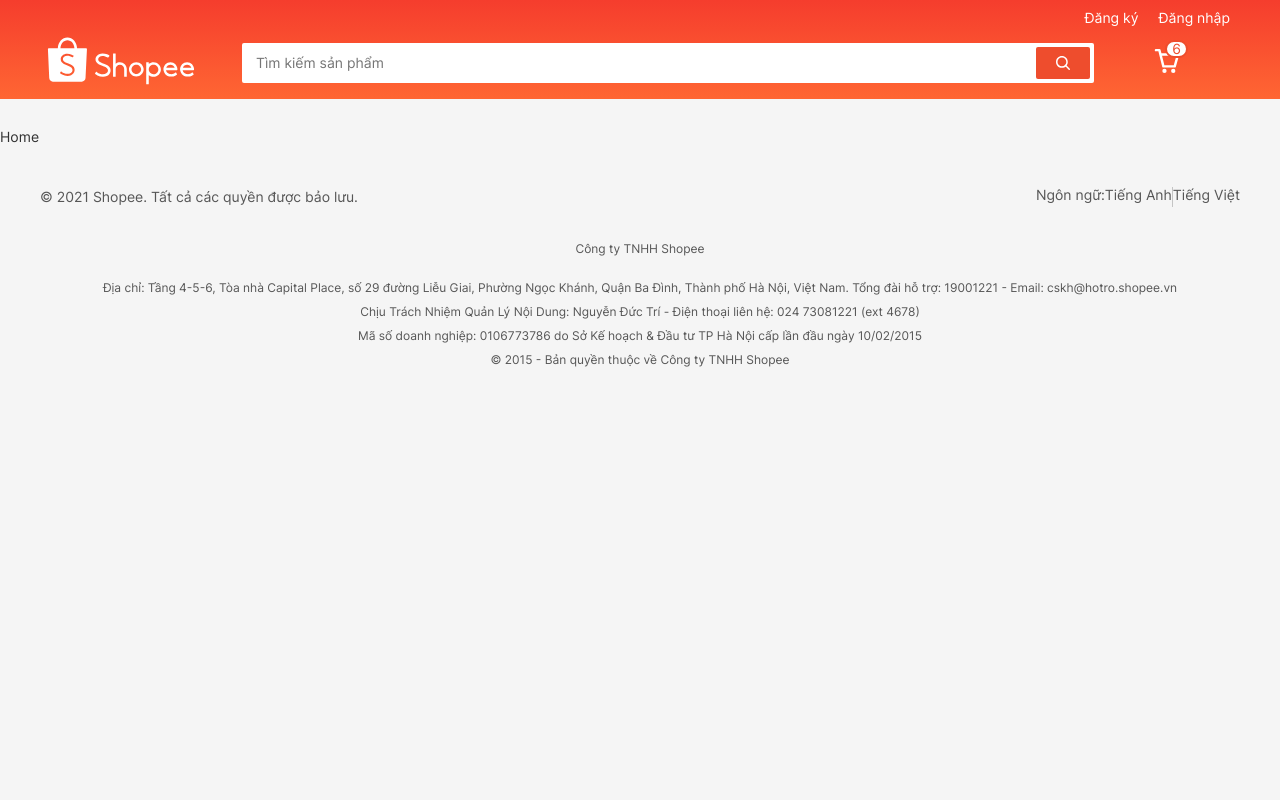
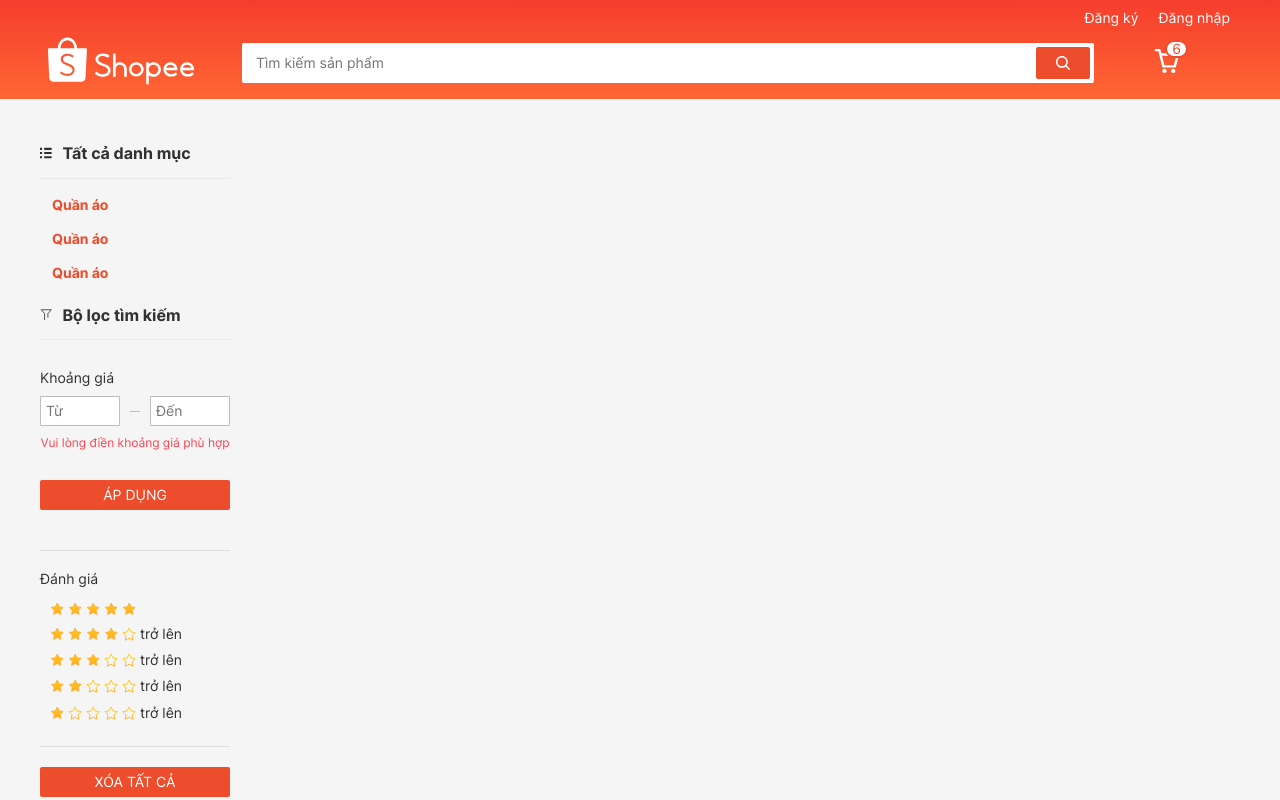
Before and after one commit to nnson58th2/master-react, a React (Create React App) app in the folder shopee/: page / in a window 1280 px wide. Shown: the top 800 px of the page. Built offline with nearby package versions, Linux system fonts and the light colour scheme; no server answers; what src would draw is missing.

Commit message:
Code UI FilterPanel

```diff
--- /dev/null
+++ b/shopee/src/components/BaseInputNumber/BaseInputNumber.jsx
@@ -0,0 +1,19 @@
+import React from 'react'
+import PropTypes from 'prop-types'
+
+export default function BaseInputNumber({ onChange, value, ...props }) {
+  const handleChange = event => {
+    const value = event.target.value
+
+    if ((/^\d+$/.test(value) || value === '') && onChange) {
+      onChange(value)
+    }
+  }
+
+  return <input type="text" onChange={handleChange} value={value} {...props} />
+}
+
+BaseInputNumber.propTypes = {
+  onChange: PropTypes.func,
+  value: PropTypes.string
+}
--- /dev/null
+++ b/shopee/src/components/FilterPanel/FilterPanel.jsx
@@ -0,0 +1,74 @@
+import React from 'react'
+import { NavLink } from 'react-router-dom'
+
+import { path } from 'src/constants/path'
+
+import RatingStars from '../RatingStars/RatingStars'
+import * as S from './filterPanel.style'
+
+export default function FilterPanel() {
+  return (
+    <div>
+      <S.CategoryTitleLink to={path.home}>
+        <svg viewBox="0 0 12 10" className="shopee-svg-icon shopee-category-list__header-icon icon-all-cate">
+          <g fillRule="evenodd" stroke="none" strokeWidth={1}>
+            <g transform="translate(-373 -208)">
+              <g transform="translate(155 191)">
+                <g transform="translate(218 17)">
+                  <path d="m0 2h2v-2h-2zm4 0h7.1519633v-2h-7.1519633z" />
+                  <path d="m0 6h2v-2h-2zm4 0h7.1519633v-2h-7.1519633z" />
+                  <path d="m0 10h2v-2h-2zm4 0h7.1519633v-2h-7.1519633z" />
+                </g>
+              </g>
+            </g>
+          </g>
+        </svg>
+        Tất cả danh mục
+      </S.CategoryTitleLink>
+      <S.CategoryList>
+        <S.CategoryItem>
+          <NavLink to="">Quần áo</NavLink>
+        </S.CategoryItem>
+        <S.CategoryItem>
+          <NavLink to="">Quần áo</NavLink>
+        </S.CategoryItem>
+        <S.CategoryItem>
+          <NavLink to="">Quần áo</NavLink>
+        </S.CategoryItem>
+      </S.CategoryList>
+
+      <S.CategoryTitle>
+        <svg enableBackground="new 0 0 15 15" viewBox="0 0 15 15" x={0} y={0} className="shopee-svg-icon ">
+          <g>
+            <polyline
+              fill="none"
+              points="5.5 13.2 5.5 5.8 1.5 1.2 13.5 1.2 9.5 5.8 9.5 10.2"
+              strokeLinecap="round"
+              strokeLinejoin="round"
+              strokeMiterlimit={10}
+            />
+          </g>
+        </svg>
+        Bộ lọc tìm kiếm
+      </S.CategoryTitle>
+      <S.FilterGroup>
+        <S.FilterGroupHeader>Khoảng giá</S.FilterGroupHeader>
+        <S.PriceRange>
+          <S.PriceRangeGroup>
+            <S.PriceRangeInput placeholder="Từ" />
+            <S.PriceRangeLine />
+            <S.PriceRangeInput placeholder="Đến" />
+          </S.PriceRangeGroup>
+          <S.PriceErrorMessage>Vui lòng điền khoảng giá phù hợp</S.PriceErrorMessage>
+          <S.PriceRangeButton>Áp dụng</S.PriceRangeButton>
+        </S.PriceRange>
+      </S.FilterGroup>
+
+      <S.FilterGroup>
+        <S.FilterGroupHeader>Đánh giá</S.FilterGroupHeader>
+        <RatingStars />
+      </S.FilterGroup>
+      <S.RemoveFilterButton>Xóa tất cả</S.RemoveFilterButton>
+    </div>
+  )
+}
--- /dev/null
+++ b/shopee/src/components/FilterPanel/filterPanel.style.js
@@ -0,0 +1,109 @@
+import { Link } from 'react-router-dom'
+import styled from 'styled-components'
+
+import { Button } from 'src/assets/styles/utils'
+import BaseInputNumber from '../BaseInputNumber/BaseInputNumber'
+
+export const CategoryTitleLink = styled(Link)`
+  display: flex;
+  align-items: center;
+
+  font-size: 1.6rem;
+  font-weight: 700;
+
+  padding: 1.5rem 0;
+  margin-bottom: 1rem;
+  border-bottom: 1px solid rgba(0, 0, 0, 0.05);
+  color: rgba(0, 0, 0, 0.8);
+
+  svg {
+    width: 1.25rem;
+    margin-right: 1rem;
+    stroke: currentColor;
+  }
+`
+
+export const CategoryList = styled.ul``
+
+export const CategoryItem = styled.li`
+  display: flex;
+  align-items: center;
+  padding: 8px 12px 10px;
+
+  a {
+    color: rgba(0, 0, 0, 0.8);
+
+    &.active {
+      font-weight: 700;
+      color: #ee4d2d;
+    }
+  }
+`
+
+export const CategoryTitle = styled.div`
+  display: flex;
+  align-items: center;
+
+  font-weight: 700;
+  font-size: 1.6rem;
+
+  padding: 1.5rem 0;
+  margin-bottom: 1rem;
+  border-bottom: 1px solid rgba(0, 0, 0, 0.05);
+  color: rgba(0, 0, 0, 0.8);
+
+  svg {
+    width: 1.25rem;
+    margin-right: 1rem;
+    stroke: currentColor;
+  }
+`
+
+export const FilterGroup = styled.div`
+  padding: 20px 0;
+  border-bottom: 1px solid rgba(0, 0, 0, 0.09);
+`
+
+export const FilterGroupHeader = styled.div`
+  margin-bottom: 1rem;
+`
+
+export const PriceRange = styled.div`
+  margin: 1rem auto 2rem;
+`
+
+export const PriceRangeGroup = styled.div`
+  display: flex;
+  align-items: center;
+`
+
+export const PriceRangeInput = styled(BaseInputNumber)`
+  width: 8rem;
+  height: 3rem;
+
+  padding: 1px 5px 2px;
+  border-radius: 1px;
+  border: 1px solid rgba(0, 0, 0, 0.26);
+`
+
+export const PriceRangeLine = styled.div`
+  flex: 1;
+  height: 1px;
+  background: #bdbdbd;
+  margin: 0 1rem;
+`
+
+export const PriceErrorMessage = styled.div`
+  padding: 1rem 0;
+  font-size: 1.2rem;
+  text-align: center;
+  color: #ff424f;
+`
+
+export const PriceRangeButton = styled(Button)`
+  margin: 2rem 0 0;
+  text-transform: uppercase;
+  width: 100%;
+`
+
+export const RemoveFilterButton = styled(PriceRangeButton)``
--- /dev/null
+++ b/shopee/src/components/RatingStars/RatingStars.jsx
@@ -0,0 +1,70 @@
+import React from 'react'
+import * as S from './ratingStars.style'
+
+export default function RatingStars() {
+  return (
+    <div>
+      {Array(5)
+        .fill(0)
+        .map((item, index) => (
+          <S.RatingStarsContainer key={index}>
+            {Array(5)
+              .fill(0)
+              .map((star, indexStar) => {
+                if (indexStar < 5 - index) {
+                  return (
+                    <svg
+                      key={indexStar}
+                      viewBox="0 0 9.5 8"
+                      className="shopee-svg-icon rating-stars__star icon-rating-colored"
+                    >
+                      <defs>
+                        <linearGradient id="ratingStarGradient" x1="50%" x2="50%" y1="0%" y2="100%">
+                          <stop offset={0} stopColor="#ffca11" />
+                          <stop offset={1} stopColor="#ffad27" />
+                        </linearGradient>
+                        <polygon
+                          id="ratingStar"
+                          points="14.910357 6.35294118 12.4209136 7.66171903 12.896355 4.88968305 10.8823529 2.92651626 13.6656353 2.52208166 14.910357 0 16.1550787 2.52208166 18.9383611 2.92651626 16.924359 4.88968305 17.3998004 7.66171903"
+                        />
+                      </defs>
+                      <g fill="url(#ratingStarGradient)" fillRule="evenodd" stroke="none" strokeWidth={1}>
+                        <g transform="translate(-876 -1270)">
+                          <g transform="translate(155 992)">
+                            <g transform="translate(600 29)">
+                              <g transform="translate(10 239)">
+                                <g transform="translate(101 10)">
+                                  <use stroke="#ffa727" strokeWidth=".5" xlinkHref="#ratingStar" />
+                                </g>
+                              </g>
+                            </g>
+                          </g>
+                        </g>
+                      </g>
+                    </svg>
+                  )
+                }
+                return (
+                  <svg key={indexStar} viewBox="0 0 30 30" className="_3c6iA8">
+                    <defs>
+                      <linearGradient id="star__hollow" x1="50%" x2="50%" y1="0%" y2="99.0177926%">
+                        <stop offset="0%" stopColor="#FFD211" />
+                        <stop offset="100%" stopColor="#FFAD27" />
+                      </linearGradient>
+                    </defs>
+                    <path
+                      fill="none"
+                      fillRule="evenodd"
+                      stroke="url(#star__hollow)"
+                      strokeWidth={2}
+                      d="M23.226809 28.390899l-1.543364-9.5505903 6.600997-6.8291523-9.116272-1.4059447-4.01304-8.63019038-4.013041 8.63019038-9.116271 1.4059447 6.600997 6.8291523-1.543364 9.5505903 8.071679-4.5038874 8.071679 4.5038874z"
+                    />
+                  </svg>
+                )
+              })}
+            {index !== 0 && <span>trở lên</span>}
+          </S.RatingStarsContainer>
+        ))}
+    </div>
+  )
+}
--- /dev/null
+++ b/shopee/src/components/RatingStars/ratingStars.style.js
@@ -0,0 +1,18 @@
+import styled from 'styled-components'
+
+export const RatingStarsContainer = styled.div`
+  display: inline-flex;
+  align-items: center;
+  padding: 0.5rem 1rem;
+  cursor: pointer;
+
+  &.active {
+    background-color: #ebebeb;
+    border-radius: 1rem;
+  }
+
+  svg {
+    width: 14px;
+    margin-right: 4px;
+  }
+`
--- a/shopee/src/pages/Home/Home.jsx
+++ b/shopee/src/pages/Home/Home.jsx
@@ -1,5 +1,17 @@
 import React from 'react'
 
+import FilterPanel from 'src/components/FilterPanel/FilterPanel'
+import * as S from './home.style'
+
 export default function Home() {
-  return <div>Home</div>
+  return (
+    <div>
+      <S.Container className="container">
+        <S.Side>
+          <FilterPanel />
+        </S.Side>
+        <S.Main></S.Main>
+      </S.Container>
+    </div>
+  )
 }
--- /dev/null
+++ b/shopee/src/pages/Home/home.style.js
@@ -0,0 +1,13 @@
+import styled from 'styled-components'
+
+export const Container = styled.div`
+  display: flex;
+  flex-wrap: wrap;
+`
+export const Main = styled.div`
+  flex: 1;
+`
+export const Side = styled.div`
+  flex: 0 0 19rem;
+  margin-right: 2rem;
+`
```
